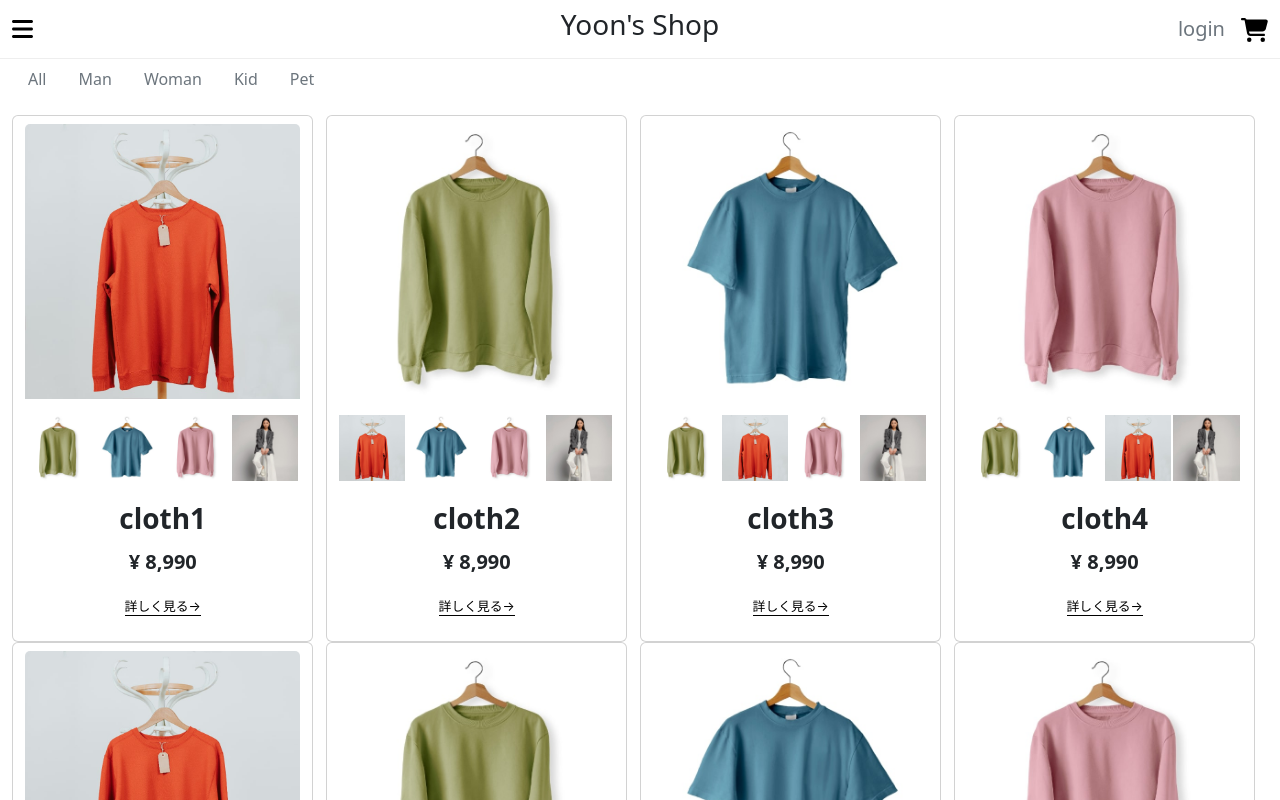
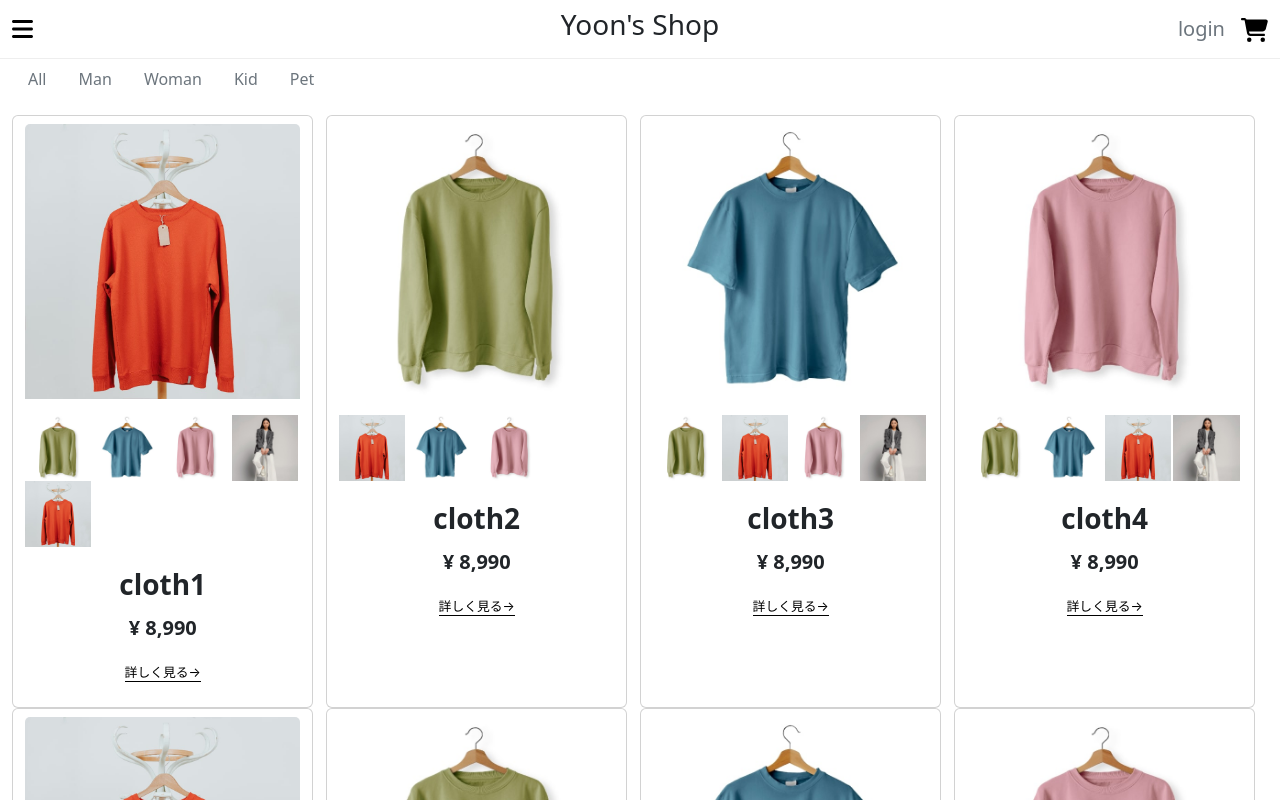
Before and after one commit to yoony212/ecsite, a Vue app: page / in a window 1280 px wide. Shown: the top 800 px of the page. Built offline with nearby package versions, Linux system fonts and the light colour scheme; data requests are answered from the project's data file.

Commit message:
jsonの構造を変更してsubImgを任意の数で登録できるようにした

```diff
--- a/db.json
+++ b/db.json
@@ -3,10 +3,13 @@
     {
       "title": "cloth1",
       "image": "/main1.jpg",
-      "subImg1": "/sub1.jpg",
-      "subImg2": "/sub2.jpg",
-      "subImg3": "/sub3.jpg",
-      "subImg4": "/sub4.jpg",
+      "subImages": [
+        "/sub1.jpg",
+        "/sub2.jpg",
+        "/sub3.jpg",
+        "/sub4.jpg",
+        "/main1.jpg"
+      ],
       "price": "¥ 8,990",
       "genre": 1,
       "id": 1
@@ -14,10 +17,11 @@
     {
       "title": "cloth2",
       "image": "/sub1.jpg",
-      "subImg1": "/main1.jpg",
-      "subImg2": "/sub2.jpg",
-      "subImg3": "/sub3.jpg",
-      "subImg4": "/sub4.jpg",
+      "subImages": [
+        "/main1.jpg",
+        "/sub2.jpg",
+        "/sub3.jpg"
+      ],
       "price": "¥ 8,990",
       "genre": 2,
       "id": 2
@@ -25,10 +29,12 @@
     {
       "title": "cloth3",
       "image": "/sub2.jpg",
-      "subImg1": "/sub1.jpg",
-      "subImg2": "/main1.jpg",
-      "subImg3": "/sub3.jpg",
-      "subImg4": "/sub4.jpg",
+      "subImages": [
+        "/sub1.jpg",
+        "/main1.jpg",
+        "/sub3.jpg",
+        "/sub4.jpg"
+      ],
       "price": "¥ 8,990",
       "genre": 3,
       "id": 3
@@ -36,10 +42,12 @@
     {
       "title": "cloth4",
       "image": "/sub3.jpg",
-      "subImg1": "/sub1.jpg",
-      "subImg2": "/sub2.jpg",
-      "subImg3": "/main1.jpg",
-      "subImg4": "/sub4.jpg",
+      "subImages": [
+        "/sub1.jpg",
+        "/sub2.jpg",
+        "/main1.jpg",
+        "/sub4.jpg"
+      ],
       "price": "¥ 8,990",
       "genre": 4,
       "id": 4
@@ -47,10 +55,12 @@
     {
       "title": "cloth5",
       "image": "/main1.jpg",
-      "subImg1": "/sub1.jpg",
-      "subImg2": "/sub2.jpg",
-      "subImg3": "/sub3.jpg",
-      "subImg4": "/sub4.jpg",
+      "subImages": [
+        "/sub1.jpg",
+        "/sub2.jpg",
+        "/sub3.jpg",
+        "/sub4.jpg"
+      ],
       "price": "¥ 8,990",
       "genre": 1,
       "id": 5
@@ -58,10 +68,12 @@
     {
       "title": "cloth6",
       "image": "/sub1.jpg",
-      "subImg1": "/main1.jpg",
-      "subImg2": "/sub2.jpg",
-      "subImg3": "/sub3.jpg",
-      "subImg4": "/sub4.jpg",
+      "subImages": [
+        "/main1.jpg",
+        "/sub2.jpg",
+        "/sub3.jpg",
+        "/sub4.jpg"
+      ],
       "price": "¥ 8,990",
       "genre": 2,
       "id": 6
@@ -69,10 +81,12 @@
     {
       "title": "cloth7",
       "image": "/sub2.jpg",
-      "subImg1": "/sub1.jpg",
-      "subImg2": "/main1.jpg",
-      "subImg3": "/sub3.jpg",
-      "subImg4": "/sub4.jpg",
+      "subImages": [
+        "/sub1.jpg",
+        "/main1.jpg",
+        "/sub3.jpg",
+        "/sub4.jpg"
+      ],
       "price": "¥ 8,990",
       "genre": 3,
       "id": 7
@@ -80,10 +94,12 @@
     {
       "title": "cloth8",
       "image": "/sub3.jpg",
-      "subImg1": "/sub1.jpg",
-      "subImg2": "/sub2.jpg",
-      "subImg3": "/main1.jpg",
-      "subImg4": "/sub4.jpg",
+      "subImages": [
+        "/sub1.jpg",
+        "/sub2.jpg",
+        "/main1.jpg",
+        "/sub4.jpg"
+      ],
       "price": "¥ 8,990",
       "genre": 4,
       "id": 8
@@ -91,10 +107,12 @@
     {
       "title": "cloth9",
       "image": "/main1.jpg",
-      "subImg1": "/sub1.jpg",
-      "subImg2": "/sub2.jpg",
-      "subImg3": "/sub3.jpg",
-      "subImg4": "/sub4.jpg",
+      "subImages": [
+        "/sub1.jpg",
+        "/sub2.jpg",
+        "/sub3.jpg",
+        "/sub4.jpg"
+      ],
       "price": "¥ 8,990",
       "genre": 1,
       "id": 9
@@ -102,10 +120,12 @@
     {
       "title": "cloth10",
       "image": "/sub1.jpg",
-      "subImg1": "/main1.jpg",
-      "subImg2": "/sub2.jpg",
-      "subImg3": "/sub3.jpg",
-      "subImg4": "/sub4.jpg",
+      "subImages": [
+        "/main1.jpg",
+        "/sub2.jpg",
+        "/sub3.jpg",
+        "/sub4.jpg"
+      ],
       "price": "¥ 8,990",
       "genre": 2,
       "id": 10
@@ -113,10 +133,12 @@
     {
       "title": "cloth11",
       "image": "/sub2.jpg",
-      "subImg1": "/sub1.jpg",
-      "subImg2": "/main1.jpg",
-      "subImg3": "/sub3.jpg",
-      "subImg4": "/sub4.jpg",
+      "subImages": [
+        "/sub1.jpg",
+        "/main1.jpg",
+        "/sub3.jpg",
+        "/sub4.jpg"
+      ],
       "price": "¥ 8,990",
       "genre": 3,
       "id": 11
@@ -124,10 +146,12 @@
     {
       "title": "cloth11",
       "image": "/sub3.jpg",
-      "subImg1": "/sub1.jpg",
-      "subImg2": "/sub2.jpg",
-      "subImg3": "/main1.jpg",
-      "subImg4": "/sub4.jpg",
+      "subImages": [
+        "/sub1.jpg",
+        "/sub2.jpg",
+        "/main1.jpg",
+        "/sub4.jpg"
+      ],
       "price": "¥ 8,990",
       "genre": 4,
       "id": 12
@@ -135,10 +159,12 @@
     {
       "title": "cloth13",
       "image": "/main1.jpg",
-      "subImg1": "/sub1.jpg",
-      "subImg2": "/sub2.jpg",
-      "subImg3": "/sub3.jpg",
-      "subImg4": "/sub4.jpg",
+      "subImages": [
+        "/sub1.jpg",
+        "/sub2.jpg",
+        "/sub3.jpg",
+        "/sub4.jpg"
+      ],
       "price": "¥ 8,990",
       "genre": 1,
       "id": 13
@@ -146,10 +172,12 @@
     {
       "title": "cloth14",
       "image": "/sub1.jpg",
-      "subImg1": "/main1.jpg",
-      "subImg2": "/sub2.jpg",
-      "subImg3": "/sub3.jpg",
-      "subImg4": "/sub4.jpg",
+      "subImages": [
+        "/main1.jpg",
+        "/sub2.jpg",
+        "/sub3.jpg",
+        "/sub4.jpg"
+      ],
       "price": "¥ 8,990",
       "genre": 2,
       "id": 14
@@ -157,10 +185,12 @@
     {
       "title": "cloth15",
       "image": "/sub2.jpg",
-      "subImg1": "/sub1.jpg",
-      "subImg2": "/main1.jpg",
-      "subImg3": "/sub3.jpg",
-      "subImg4": "/sub4.jpg",
+      "subImages": [
+        "/sub1.jpg",
+        "/main1.jpg",
+        "/sub3.jpg",
+        "/sub4.jpg"
+      ],
       "price": "¥ 8,990",
       "genre": 3,
       "id": 15
@@ -168,10 +198,12 @@
     {
       "title": "cloth16",
       "image": "/sub3.jpg",
-      "subImg1": "/sub1.jpg",
-      "subImg2": "/sub2.jpg",
-      "subImg3": "/main1.jpg",
-      "subImg4": "/sub4.jpg",
+      "subImages": [
+        "/sub1.jpg",
+        "/sub2.jpg",
+        "/main1.jpg",
+        "/sub4.jpg"
+      ],
       "price": "¥ 8,990",
       "genre": 4,
       "id": 16
--- a/src/components/clothCard.vue
+++ b/src/components/clothCard.vue
@@ -1,21 +1,12 @@
 <template>
     <div class="card col">
-      <img v-bind:src="mainImg" class="card-img-top" alt="" />
+      <img v-bind:src="mainImage" class="card-img-top" alt="" />
       <div
         class="row row-cols-4 img-sub"
         style="margin-left: 0; margin-right: 0"
       >
-        <div class="col">
-          <img v-bind:src="cloth.subImg1" class="card-sub-image" alt="" v-on:click="changeMainImg(cloth.subImg1)" />
-        </div>
-        <div class="col">
-          <img v-bind:src="cloth.subImg2" class="card-sub-image" alt="" v-on:click="changeMainImg(cloth.subImg2)" />
-        </div>
-        <div class="col">
-          <img v-bind:src="cloth.subImg3" class="card-sub-image" alt="" v-on:click="changeMainImg(cloth.subImg3)" />
-        </div>
-        <div class="col">
-          <img v-bind:src="cloth.subImg4" class="card-sub-image" alt="" v-on:click="changeMainImg(cloth.subImg4)" />
+        <div class="col" v-for="subImage in cloth.subImages" v-bind:key="subImage">
+          <img v-bind:src="subImage" class="card-sub-image" alt="" v-on:click="changeMainImage(subImage)" />
         </div>
       </div>
       <div class="card-body text-center">
@@ -38,12 +29,12 @@ export default {
   props: ['cloth'],
   data() {
     return {
-      mainImg: this.cloth.image,
+      mainImage: this.cloth.image,
     };
   },
   methods: {
-    changeMainImg(img) {
-      this.mainImg = img;
+    changeMainImage(image) {
+      this.mainImage = image;
     },
   },
 };
```
